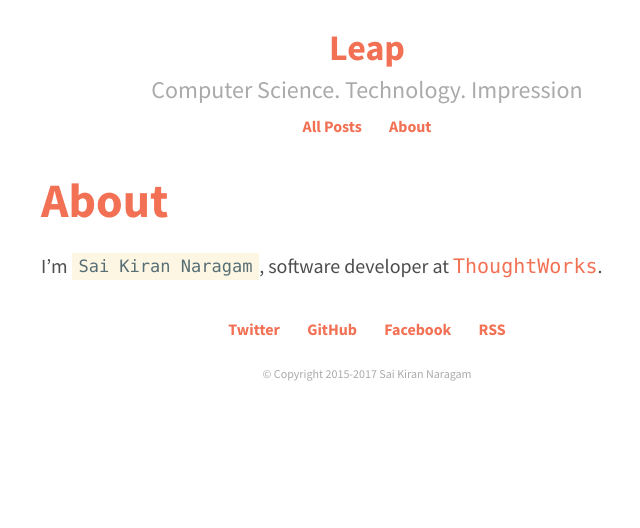
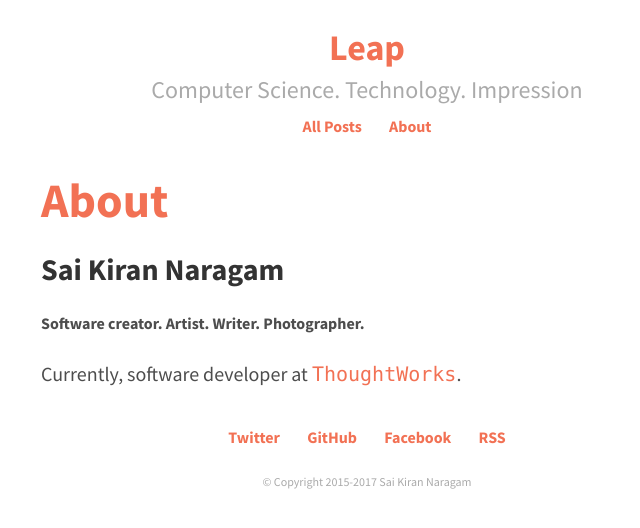
Before and after one commit to nsaikiran/impression, a Jekyll site: the page built from about.md, in a window 1280 px wide. Shown: the top 528 px of the page, without its empty margins (273-913 px from the left). Built offline with Jekyll 4.4.1, drawn with Linux system fonts in a browser that asks for light colours.

Commit message:
Update About page

```diff
--- a/about.md
+++ b/about.md
@@ -3,4 +3,8 @@ layout: page
 title: About
 ---
 
-I'm `Sai Kiran Naragam`, software developer at <a href="https://www.thoughtworks.com">`ThoughtWorks`</a>.
+## Sai Kiran Naragam
+
+##### Software creator. Artist. Writer. Photographer.
+
+Currently, software developer at <a href="https://www.thoughtworks.com">`ThoughtWorks`</a>.
```
